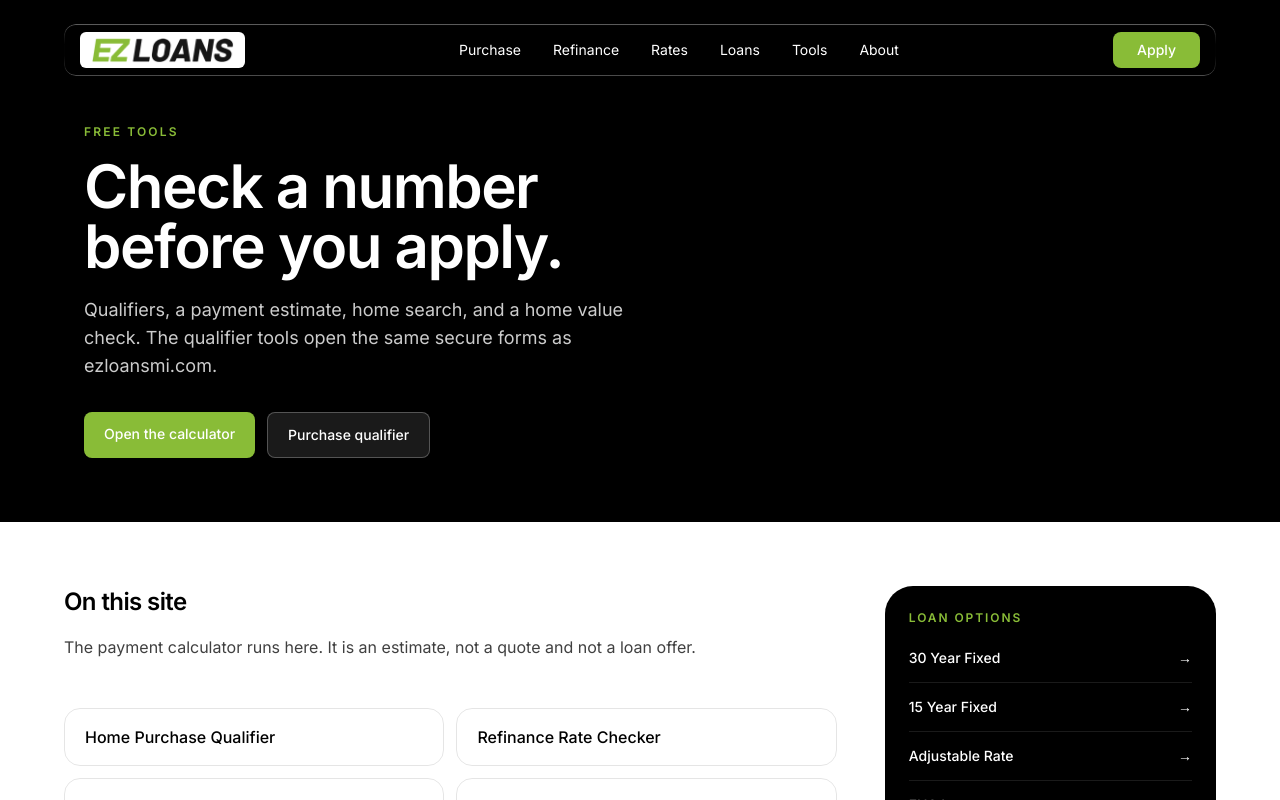
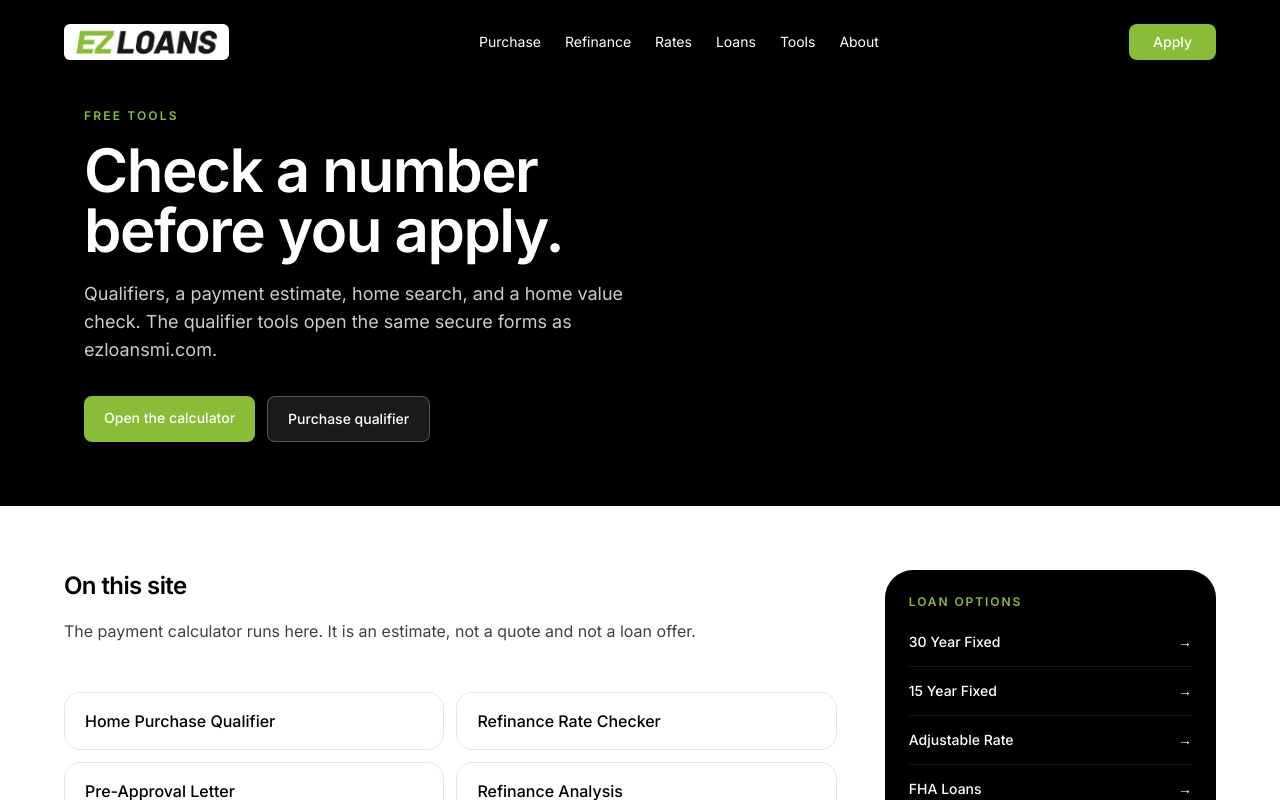
Before and after one commit to Tyedam/ez-loans, a React (Vite) app: page /tools in a window 1280 px wide. Shown: the top 800 px of the page. Built offline with nearby package versions, Linux system fonts and the light colour scheme.

Commit message:
Drop the glass bar so each nav item can be tapped on its own.
The dark pill was covering the skyline and turning the menu into one block.

Co-authored-by: Cursor <cursoragent@cursor.com>

```diff
--- a/src/components/SiteHeader.tsx
+++ b/src/components/SiteHeader.tsx
@@ -6,22 +6,30 @@ export function SiteHeader() {
   const [open, setOpen] = useState(false)
 
   return (
-    <div>
-      <nav className="liquid-glass flex items-center justify-between rounded-xl px-4 py-2">
-        <Link to="/" className="inline-flex items-center rounded-md bg-white px-2.5 py-1" onClick={() => setOpen(false)}>
+    <div className="pointer-events-none">
+      <nav className="flex items-center justify-between">
+        <Link
+          to="/"
+          className="pointer-events-auto inline-flex items-center rounded-md bg-white px-2.5 py-1"
+          onClick={() => setOpen(false)}
+        >
           <img src="/ez-logo.png" alt={site.name} className="h-7 w-auto" />
         </Link>
-        <div className="hidden items-center gap-6 text-sm lg:flex lg:gap-8">
+        <div className="hidden items-center text-sm lg:flex">
           {navLinks.map((link) => (
-            <Link key={link.label} to={link.href} className="transition-colors hover:text-brand">
+            <Link
+              key={link.label}
+              to={link.href}
+              className="pointer-events-auto rounded-md px-3 py-2 text-white [text-shadow:0_1px_2px_rgba(0,0,0,0.85)] transition-colors hover:text-brand"
+            >
               {link.label}
             </Link>
           ))}
         </div>
-        <div className="flex items-center gap-2">
+        <div className="pointer-events-auto flex items-center gap-2">
           <button
             type="button"
-            className="rounded-lg px-3 py-2 text-sm font-medium text-white lg:hidden"
+            className="rounded-lg px-3 py-2 text-sm font-medium text-white [text-shadow:0_1px_2px_rgba(0,0,0,0.85)] lg:hidden"
             aria-expanded={open}
             onClick={() => setOpen((value) => !value)}
           >
@@ -37,9 +45,14 @@ export function SiteHeader() {
         </div>
       </nav>
       {open ? (
-        <div className="liquid-glass mt-2 flex flex-col gap-3 rounded-xl px-5 py-4 text-sm lg:hidden">
+        <div className="mt-2 flex flex-col text-sm lg:hidden">
           {navLinks.map((link) => (
-            <Link key={link.label} to={link.href} className="hover:text-brand" onClick={() => setOpen(false)}>
+            <Link
+              key={link.label}
+              to={link.href}
+              className="pointer-events-auto rounded-md px-3 py-3 text-white [text-shadow:0_1px_2px_rgba(0,0,0,0.85)] hover:text-brand"
+              onClick={() => setOpen(false)}
+            >
               {link.label}
             </Link>
           ))}
```
